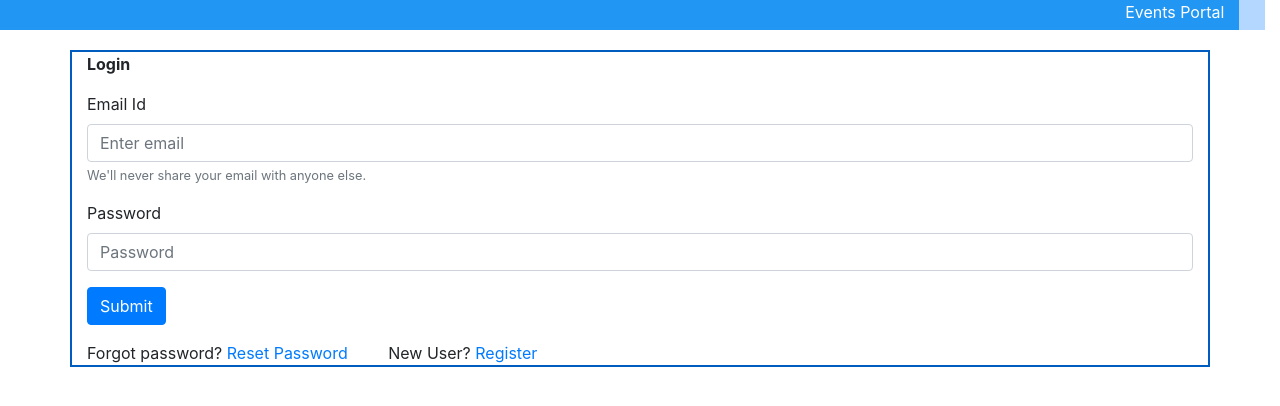
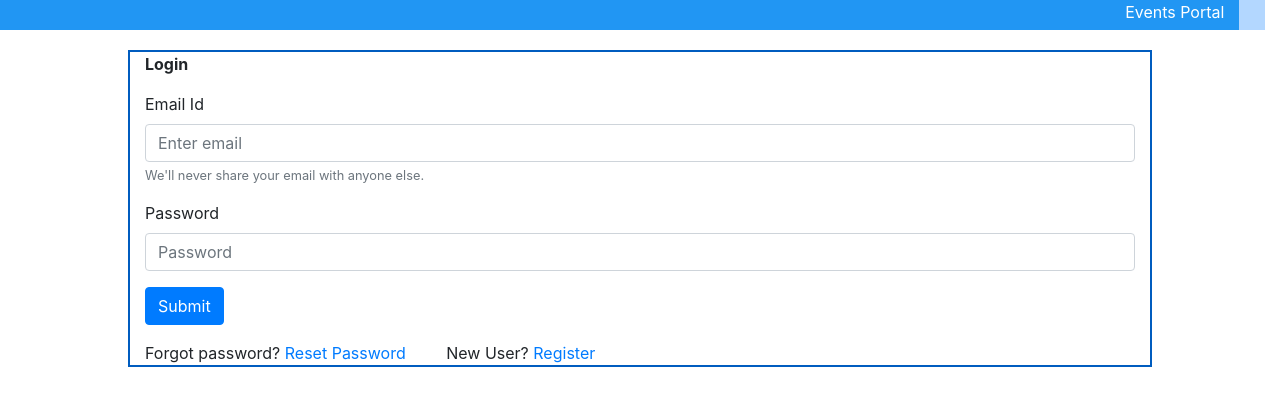
Before and after one commit to tksundar/ffl, a Django app: page /events/ in a window 1280 px wide. Shown: the top 406 px of the page. Run offline with Django 3.2, Linux system fonts and the light colour scheme; data that the repository does not hold is empty; some libraries are stand-ins or nearby versions.

```diff
--- a/events/templates/events/login.html
+++ b/events/templates/events/login.html
@@ -2,8 +2,8 @@
 {% block title %} Login {% endblock %}
 {% block content %}
     <p style="margin-top: 50px"></p>
-    <div class="container" style="width: 100% ;border-color:#005cbf;border-width: 2px;border-style: solid">
-        <div style="width: 100% ">
+    <div class="container" style="width: 80% ;border-color:#005cbf;border-width: 2px;border-style: solid">
+        <div>
             {% if not err %}
                 <span style="text-align: left;margin-top: 2%"><b>Login</b></span>
             {% else %}
--- a/events/templates/events/new_user.html
+++ b/events/templates/events/new_user.html
@@ -7,7 +7,7 @@
 {#        <h5>REC 76-80 events Portal</h5>#}
 {#    </div>#}
     <p style="margin-top: 30px"></p>
-    <div class="container" style="width: 100%;border-color:#005cbf;border-width: 2px;border-style: solid">
+    <div class="container" style="width: 80%;border-color:#005cbf;border-width: 2px;border-style: solid">
         <p style="color: #ff0000">{{ err }}</p>
         <div style="text-align: left;">
                  <form action="{% url 'events:new_user' %}" method="post">
```
